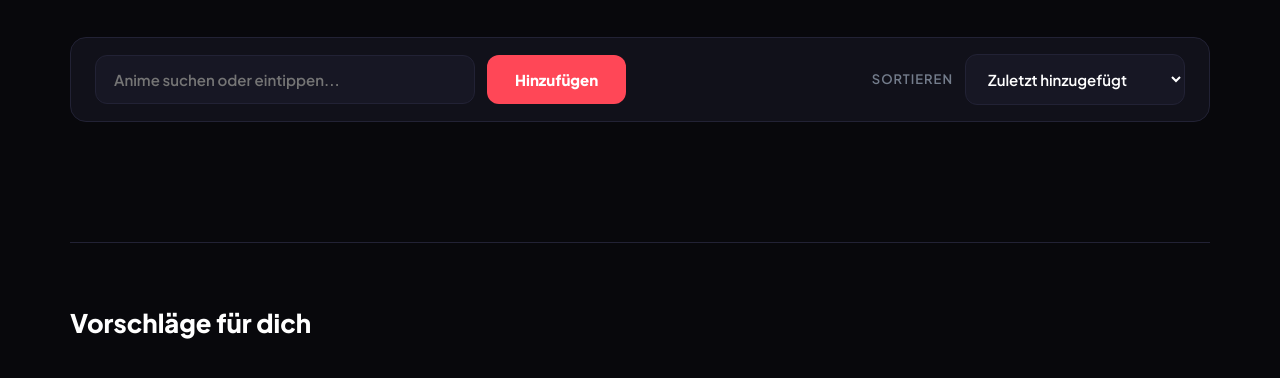
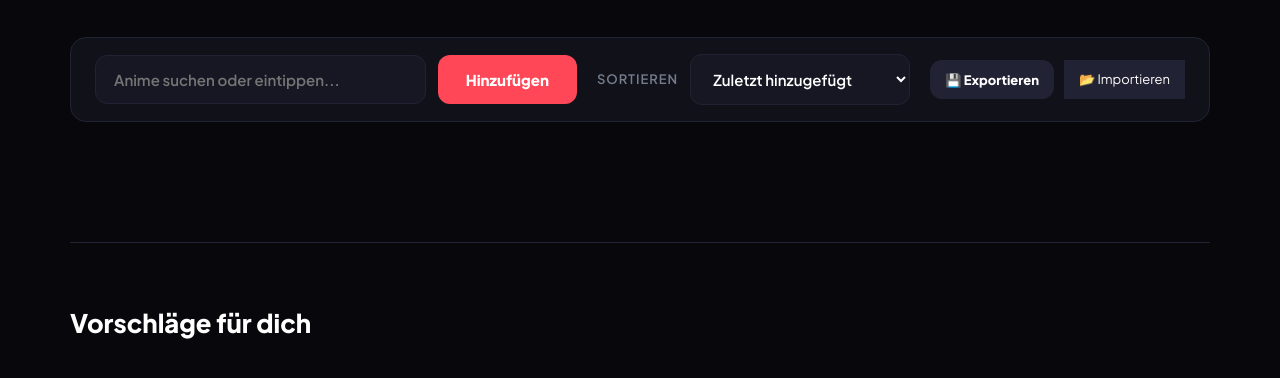
Before and after one commit to Matschmellow/AnimeChecker, a website: page index.html in a window 1280 px wide. Shown: the part 132-510 px from the top of the page. Drawn offline with Linux system fonts and the light colour scheme; no server answers.

Commit message:
Update index.html

```diff
--- a/index.html
+++ b/index.html
@@ -4,13 +4,16 @@
     <meta charset="UTF-8">
     <meta name="viewport" content="width=device-width, initial-scale=1.0">
     <title>MyAniList - Dashboard</title>
+
     <link rel="stylesheet" href="style.css">
     <link rel="preconnect" href="https://fonts.googleapis.com">
     <link rel="preconnect" href="https://fonts.gstatic.com" crossorigin>
     <link href="https://fonts.googleapis.com/css2?family=Plus+Jakarta+Sans:wght@400;600;800&display=swap" rel="stylesheet">
 </head>
 <body>
+
     <div class="container">
+
         <header class="app-header">
             <h1>MyAniList</h1>
             <p class="subtitle">Dein persönliches Anime-Streaming-Dashboard</p>
@@ -33,6 +36,15 @@
                     <option value="progress_desc">Gesamtfortschritt</option>
                 </select>
             </div>
+
+            <div class="backup-section" style="display: flex; gap: 10px; flex-wrap: wrap;">
+                <button class="btn-primary" style="background-color: var(--border-color); padding: 10px 15px; font-size: 13px;" onclick="exportData()">💾 Exportieren</button>
+                <label class="btn-primary" style="background-color: var(--border-color); padding: 10px 15px; font-size: 13px; cursor: pointer; margin: 0;">
+                    📂 Importieren
+                    <input type="file" accept=".json" style="display: none;" onchange="importData(event)">
+                </label>
+            </div>
+
         </div>
 
         <main>
@@ -45,7 +57,9 @@
             <div id="recommendationsGrid" class="anime-grid">
                 </div>
         </section>
+
     </div>
+
     <script src="script.js"></script>
 </body>
 </html>
```
